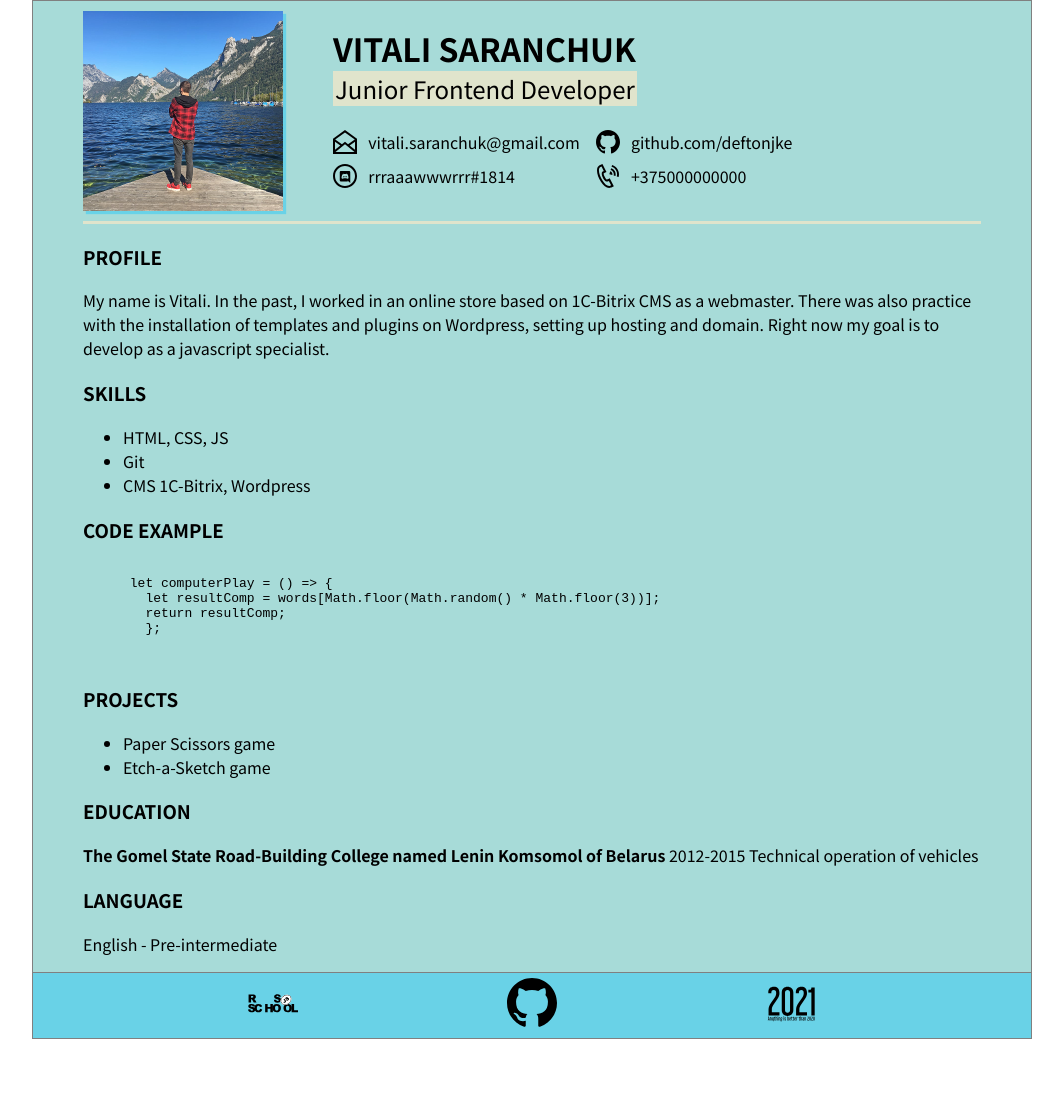
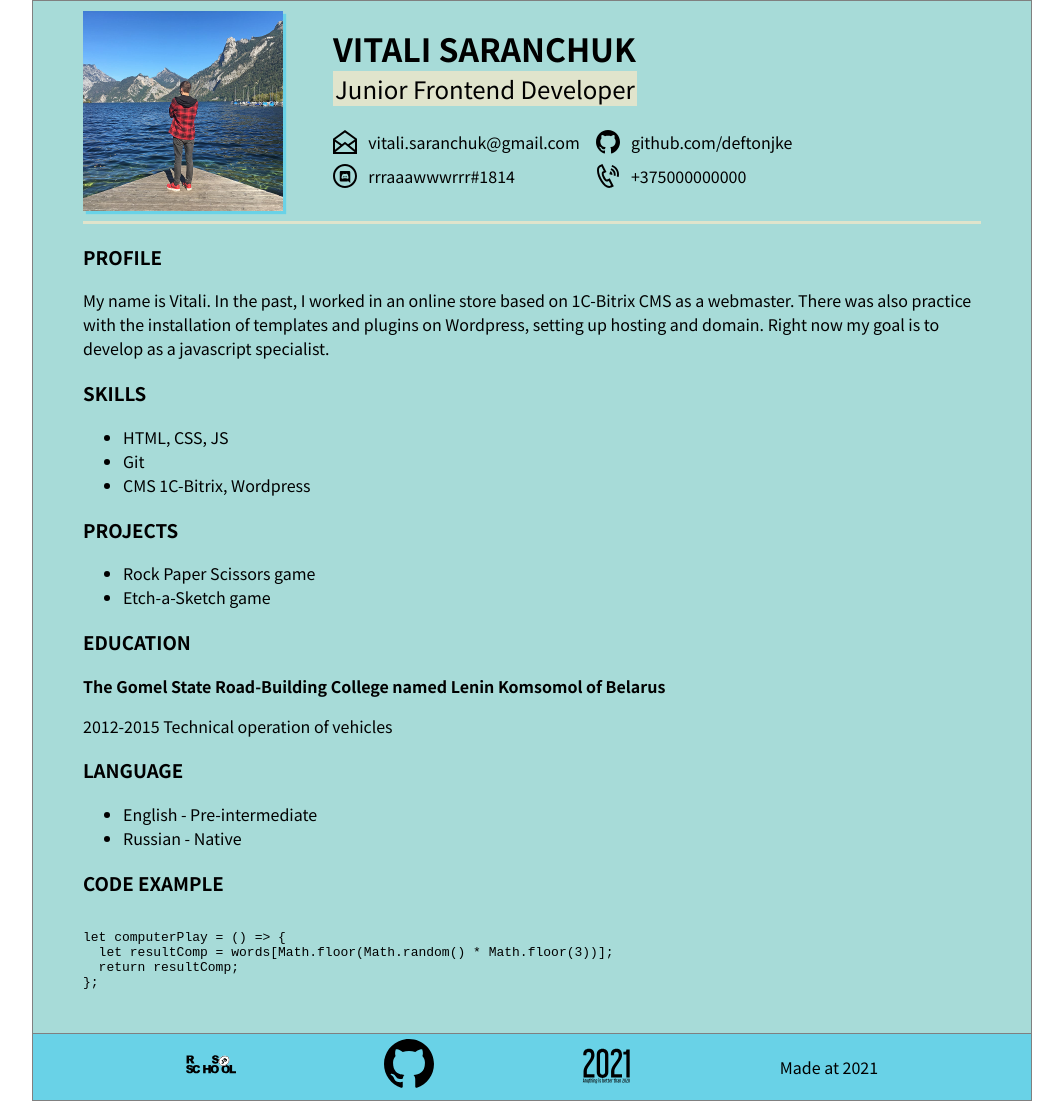
Before and after one commit to deftonjke/rsschool-cv, a plain HTML site: page index.html in a window 1280 px wide. Shown: the whole page, without its empty margins (108-1171 px from the left). Before the commit the page ends 1039 px from the top, so only its background shows below. Drawn offline with Linux system fonts and the light colour scheme.

Commit message:
refactor: change structure of main block

```diff
--- a/index.html
+++ b/index.html
@@ -33,12 +33,35 @@
     <p>My name is Vitali. In the past, I worked in an online store based on 1C-Bitrix CMS as a webmaster.
       There was also practice with the installation of templates and plugins on Wordpress, setting up hosting and domain.
       Right now my goal is to develop as a javascript specialist.</p>
+    <div class="container">
+    <section>
       <h3>Skills</h3>
       <ul>
         <li>HTML, CSS, JS</li>
         <li>Git</li>
         <li>CMS 1C-Bitrix, Wordpress</li>
       </ul>
+    </section>
+    <section>
+      <h3>Projects</h3>
+      <ul>
+        <li><a href="https://github.com/deftonjke/RockPaperScissors" target="_blank">Rock Paper Scissors</a> game</li>
+        <li>Etch-a-Sketch game</li>
+      </ul>
+    </section>
+    <section>
+      <h3>Education</h3>
+      <p><b>The Gomel State Road-Building College named Lenin Komsomol of Belarus</b></p>
+      <p>2012-2015 Technical operation of vehicles</p>
+    </section>
+    <section>
+      <h3>Language</h3>
+      <ul>
+        <li>English - Pre-intermediate</li>
+        <li>Russian - Native</li>
+      </ul>
+    </section>
+    <section>
       <h3>Code example</h3>
       <pre>
         <code>
@@ -48,21 +71,15 @@
 };
         </code>
       </pre>
-    <h3>Projects</h3>
-    <ul>
-      <li><a href="https://github.com/deftonjke/RockPaperScissors" target="_blank">Paper Scissors</a> game</li>
-      <li>Etch-a-Sketch game</li>
-    </ul>
-    <h3>Education</h3>
-    <p><b>The Gomel State Road-Building College named Lenin Komsomol of Belarus</b> 2012-2015 Technical operation of vehicles</p>
-    <h3>language</h3>
-    <p>English - Pre-intermediate</p>
+    </section>
+  </div>
   </main>
   </div>
   <footer>
-    <a href="https://rs.school/js/" target="_blank"><img class="footer-ico" src="rs_school_js.svg" title="rsschool"></a>
-    <a href="https://github.com/deftonjke/" target="_blank"><img class="footer-ico" src="github.svg" title="github"></a>
-    <img class="footer-ico" src="2021.svg" title="made at 2021">
+    <a href="https://rs.school/js/" target="_blank"><img class="footer-ico" src="rs_school_js.svg" alt="rsschool"></a>
+    <a href="https://github.com/deftonjke/" target="_blank"><img class="footer-ico" src="github.svg" alt="github"></a>
+    <img class="footer-ico" src="2021.svg" alt="made at 2021">
+    <p>Made at 2021</p>
   </footer>
 </body>
 </html>
```
Lines whose indentation alone changed are shown as unchanged.
